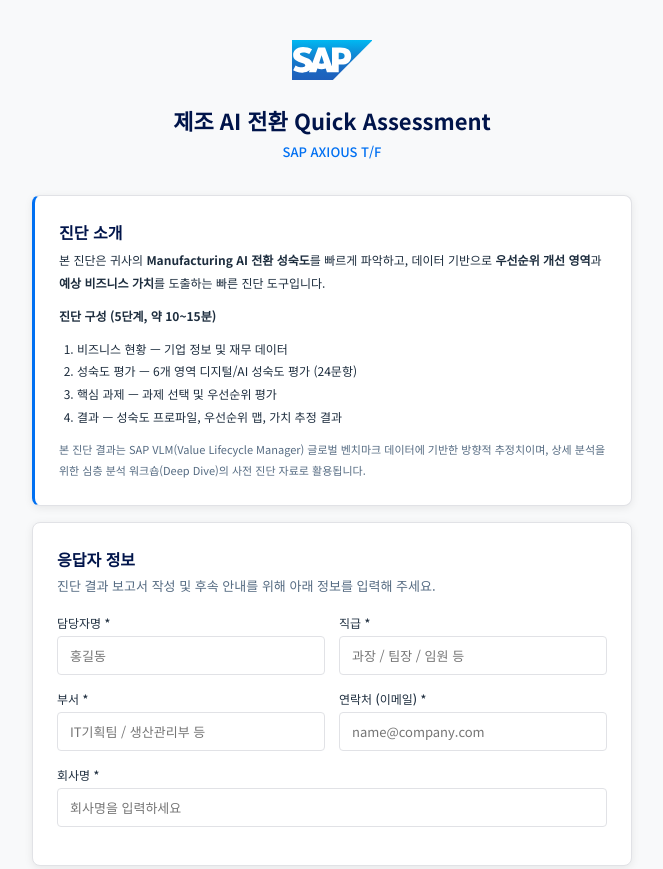
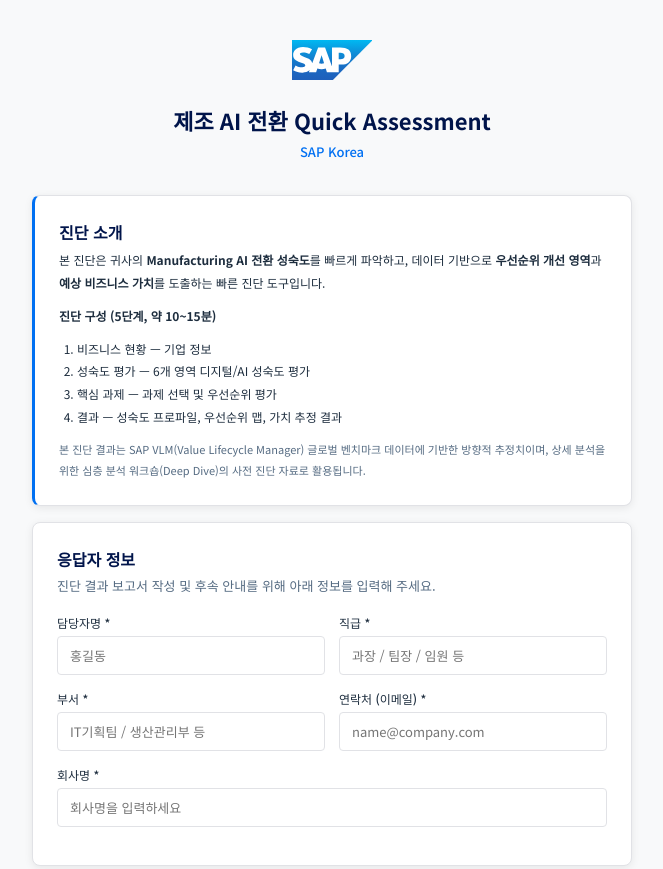
Before and after one commit to jinnie-lee/quick-assessment-2026, a plain HTML site: page index.html in a window 1280 px wide. Shown: the top 869 px of the page, without its empty margins (308-971 px from the left). Drawn offline with nearby package versions, Linux system fonts and the light colour scheme.

Commit message:
0902 update
AXIOUS항목 삭제

```diff
--- a/index.html
+++ b/index.html
@@ -305,7 +305,7 @@ body.unlocked .unlock-badge{display:flex;}
 <div style="text-align:center;margin-bottom:32px;">
 <svg viewBox="0 0 412.4 204" xmlns="http://www.w3.org/2000/svg" style="height:40px;margin-bottom:16px;"><defs><linearGradient id="sapLogo1" gradientUnits="userSpaceOnUse" x1="206.19" y1="206" x2="206.19" y2="2" gradientTransform="matrix(1 0 0 -1 0 206)"><stop offset="0" style="stop-color:#00B8F1"/><stop offset=".02" style="stop-color:#01B6F0"/><stop offset=".31" style="stop-color:#0D90D9"/><stop offset=".58" style="stop-color:#1775C8"/><stop offset=".82" style="stop-color:#1C65BF"/><stop offset="1" style="stop-color:#1E5FBB"/></linearGradient></defs><polyline fill="url(#sapLogo1)" points="0,204 208.4,204 412.4,0 0,0 0,204"/><path fill="#FFF" d="M244.7,38.4h-40.6v96.5l-35.5-96.6h-35.2l-30.3,80.7C100,98.7,79,91.7,62.4,86.4C51.5,82.9,39.8,77.7,40,72c0.1-4.7,6.2-9,18.4-8.4c8.2,0.4,15.4,1.1,29.7,8l14.1-24.5c-13.1-6.6-31.2-10.9-46-10.9h-0.1c-17.3,0-31.7,5.6-40.6,14.8c-6.2,6.3-9.7,14.8-9.7,23.7C5.5,87.2,10.1,96,19.7,103c8.1,5.9,18.5,9.8,27.6,12.6c11.3,3.5,20.5,6.5,20.4,13c-0.1,2.4-1,4.7-2.7,6.4c-2.8,2.9-7.1,4-13.1,4.1c-11.5,0.2-20-1.6-33.6-9.6L5.8,154.4c14,8,29.9,12.2,46,12.2h2.1c14.2-0.2,25.7-4.3,34.9-11.7c0.5-0.4,1-0.8,1.5-1.3l-4.1,10.9H123l6.2-18.8c7,2.3,14.3,3.5,21.7,3.4c7.2,0,14.3-1.1,21.2-3.2l6,18.6h60.1v-39h13.1c31.7,0,50.5-16.2,50.5-43.2C301.7,52.2,283.5,38.4,244.7,38.4z M150.9,121c-4.4,0-8.8-0.7-13-2.3l12.9-40.6h0.2l12.6,40.7C159.6,120.3,155.2,121,150.9,121z M247.1,97.7h-8.9V64.9h8.9c11.9,0,21.4,4,21.4,16.1C268.5,93.7,259,97.6,247.1,97.7"/></svg>
 <h1 style="font-size:22px;font-weight:700;color:var(--navy);margin-bottom:4px;">제조 AI 전환 Quick Assessment</h1>
-<p style="font-size:13px;color:var(--blue);font-weight:500;">SAP AXIOUS T/F</p>
+<p style="font-size:13px;color:var(--blue);font-weight:500;">SAP Korea</p>
 </div>
 
 <!-- Introduction -->
@@ -315,8 +315,8 @@ body.unlocked .unlock-badge{display:flex;}
 <p style="margin-bottom:10px;">본 진단은 귀사의 <strong>Manufacturing AI 전환 성숙도</strong>를 빠르게 파악하고, 데이터 기반으로 <strong>우선순위 개선 영역</strong>과 <strong>예상 비즈니스 가치</strong>를 도출하는 빠른 진단 도구입니다.</p>
 <p style="margin-bottom:10px;"><strong>진단 구성 (5단계, 약 10~15분)</strong></p>
 <ol style="padding-left:18px;margin-bottom:10px;">
-<li>비즈니스 현황 — 기업 정보 및 재무 데이터</li>
-<li>성숙도 평가 — 6개 영역 디지털/AI 성숙도 평가 (24문항)</li>
+<li>비즈니스 현황 — 기업 정보</li>
+<li>성숙도 평가 — 6개 영역 디지털/AI 성숙도 평가</li>
 <li>핵심 과제 — 과제 선택 및 우선순위 평가</li>
 <li>결과 — 성숙도 프로파일, 우선순위 맵, 가치 추정 결과</li>
 </ol>
@@ -363,7 +363,6 @@ body.unlocked .unlock-badge{display:flex;}
     2. 수집 목적: 제조 AI 전환 진단 결과 분석 및 보고서 제공, SAP 솔루션 안내<br>
     3. 보유 기간: 수집일로부터 90일 (목적 달성 후 즉시 파기)<br>
     4. 동의 거부 시 진단 서비스 이용이 제한됩니다.<br>
-    5. 운영 주체: SAP Korea AXIOUS T/F
   </div>
 </div>
 <button class="btn btn-primary" style="padding:14px 40px;font-size:15px;border-radius:8px;" onclick="startAssessment()">진단 시작하기 →</button>
@@ -377,7 +376,7 @@ body.unlocked .unlock-badge{display:flex;}
 <div class="header" id="mainHeader" style="display:none;">
 <div class="header-logo" onclick="goHome()" style="cursor:pointer;" title="처음으로 돌아가기">
 <svg viewBox="0 0 412.4 204" xmlns="http://www.w3.org/2000/svg" style="height:28px;"><defs><linearGradient id="sapLogo2" gradientUnits="userSpaceOnUse" x1="206.19" y1="206" x2="206.19" y2="2" gradientTransform="matrix(1 0 0 -1 0 206)"><stop offset="0" style="stop-color:#00B8F1"/><stop offset=".02" style="stop-color:#01B6F0"/><stop offset=".31" style="stop-color:#0D90D9"/><stop offset=".58" style="stop-color:#1775C8"/><stop offset=".82" style="stop-color:#1C65BF"/><stop offset="1" style="stop-color:#1E5FBB"/></linearGradient></defs><polyline fill="url(#sapLogo2)" points="0,204 208.4,204 412.4,0 0,0 0,204"/><path fill="#FFF" d="M244.7,38.4h-40.6v96.5l-35.5-96.6h-35.2l-30.3,80.7C100,98.7,79,91.7,62.4,86.4C51.5,82.9,39.8,77.7,40,72c0.1-4.7,6.2-9,18.4-8.4c8.2,0.4,15.4,1.1,29.7,8l14.1-24.5c-13.1-6.6-31.2-10.9-46-10.9h-0.1c-17.3,0-31.7,5.6-40.6,14.8c-6.2,6.3-9.7,14.8-9.7,23.7C5.5,87.2,10.1,96,19.7,103c8.1,5.9,18.5,9.8,27.6,12.6c11.3,3.5,20.5,6.5,20.4,13c-0.1,2.4-1,4.7-2.7,6.4c-2.8,2.9-7.1,4-13.1,4.1c-11.5,0.2-20-1.6-33.6-9.6L5.8,154.4c14,8,29.9,12.2,46,12.2h2.1c14.2-0.2,25.7-4.3,34.9-11.7c0.5-0.4,1-0.8,1.5-1.3l-4.1,10.9H123l6.2-18.8c7,2.3,14.3,3.5,21.7,3.4c7.2,0,14.3-1.1,21.2-3.2l6,18.6h60.1v-39h13.1c31.7,0,50.5-16.2,50.5-43.2C301.7,52.2,283.5,38.4,244.7,38.4z M150.9,121c-4.4,0-8.8-0.7-13-2.3l12.9-40.6h0.2l12.6,40.7C159.6,120.3,155.2,121,150.9,121z M247.1,97.7h-8.9V64.9h8.9c11.9,0,21.4,4,21.4,16.1C268.5,93.7,259,97.6,247.1,97.7"/></svg>
-<div><div class="header-title">제조 AI 전환</div><div class="header-subtitle">빠른 진단 · SAP AXIOUS T/F</div></div>
+<div><div class="header-title">제조 AI 전환</div><div class="header-subtitle"></div></div>
 </div>
 <div class="header-time">예상 소요: 10~15분</div>
 </div>
@@ -3687,7 +3686,7 @@ body{font-family:'72','Noto Sans KR',sans-serif;background:white;color:#1D2D3E;w
 <div class="header">
   <div><div class="title">${data.company} — Manufacturing AI 전환 진단 요약</div>
   <div class="subtitle">${data.industry} · Quick Value Assessment 결과 보고서</div></div>
-  <div class="meta">진단일: ${new Date().toLocaleDateString('ko-KR')}<br>생성: SAP AXIOUS T/F</div>
+  <div class="meta">진단일: ${new Date().toLocaleDateString('ko-KR')}<br>생성: SAP Korea</div>
 </div>
 
 <div class="grid">
@@ -3733,7 +3732,7 @@ body{font-family:'72','Noto Sans KR',sans-serif;background:white;color:#1D2D3E;w
 
 <div class="footer">
   <div class="footer-text">본 보고서는 Quick Assessment 기반 방향적 추정치이며, 정밀 분석을 위해 Deep Dive 워크숍을 권장합니다.</div>
-  <div class="footer-text" style="text-align:right;">SAP Korea · AXIOUS T/F<br>Powered by SAP EKX</div>
+  <div class="footer-text" style="text-align:right;">SAP Korea<br>Powered by SAP EKX</div>
 </div>
 </body></html>`;
 
```
